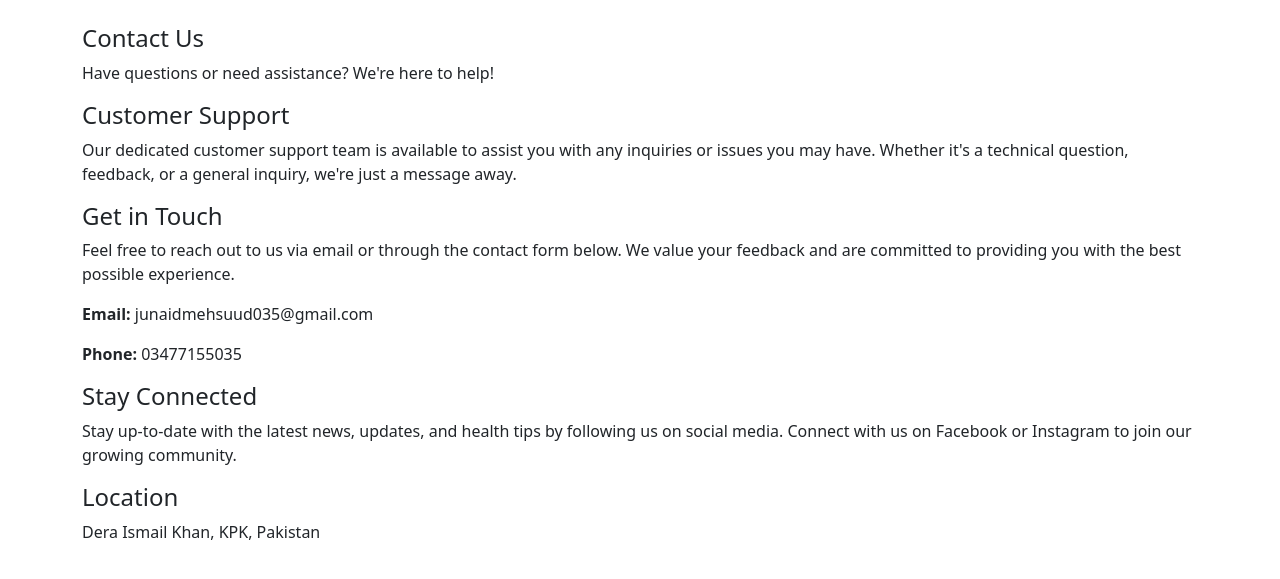
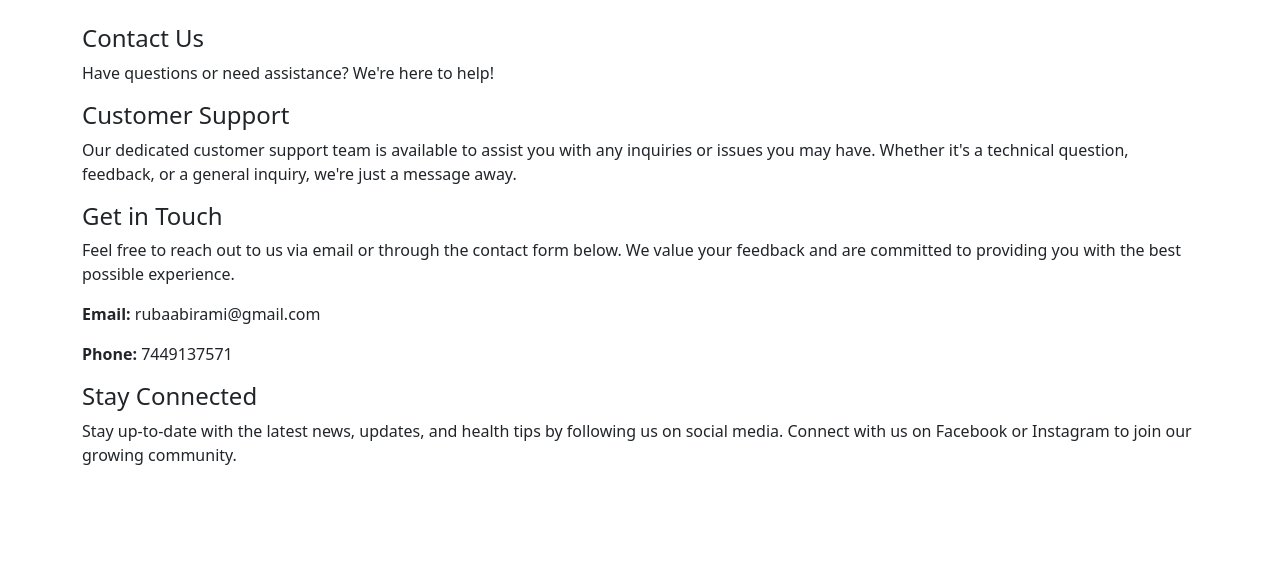
Before and after one commit to rubaabirami/Medicine-Recommendation-system, a Flask app: page /contact in a window 1280 px wide. Shown: the top 579 px of the page. Run offline with Flask 3, Linux system fonts and the light colour scheme; parts of the project's set-up code (start-up, migrations or seed data) failed here and were passed over.

Commit message:
Update contact.html

```diff
--- a/Medicine recommendation/Medicine-Recommendation-System-Personalized-Medical-Recommendation-System-with-Machine-Learning/templates/contact.html
+++ b/Medicine recommendation/Medicine-Recommendation-System-Personalized-Medical-Recommendation-System-with-Machine-Learning/templates/contact.html
@@ -21,20 +21,19 @@
 </h4>
 <p>Feel free to reach out to us via email or through the contact form below. We value your feedback and are committed to providing you with the best possible experience.
 </p>
-<p><b>Email:</b> junaidmehsuud035@gmail.com</p>
-<p><b>Phone:</b> 03477155035</p>
+<p><b>Email:</b> rubaabirami@gmail.com</p>
+<p><b>Phone:</b> 7449137571</p>
 
 
 <h4>Stay Connected</h4>
 <p>Stay up-to-date with the latest news, updates, and health tips by following us on social media. Connect with us on Facebook or Instagram to join our growing community.
 </p>
-<h4>Location
-</h4>
-<p>Dera Ismail Khan, KPK, Pakistan</p>
+
 
 
 
     </div>
     <script src="https://cdn.jsdelivr.net/npm/bootstrap@5.3.1/dist/js/bootstrap.bundle.min.js" integrity="sha384-HwwvtgBNo3bZJJLYd8oVXjrBZt8cqVSpeBNS5n7C8IVInixGAoxmnlMuBnhbgrkm" crossorigin="anonymous"></script>
   </body>
+
 </html>
```
